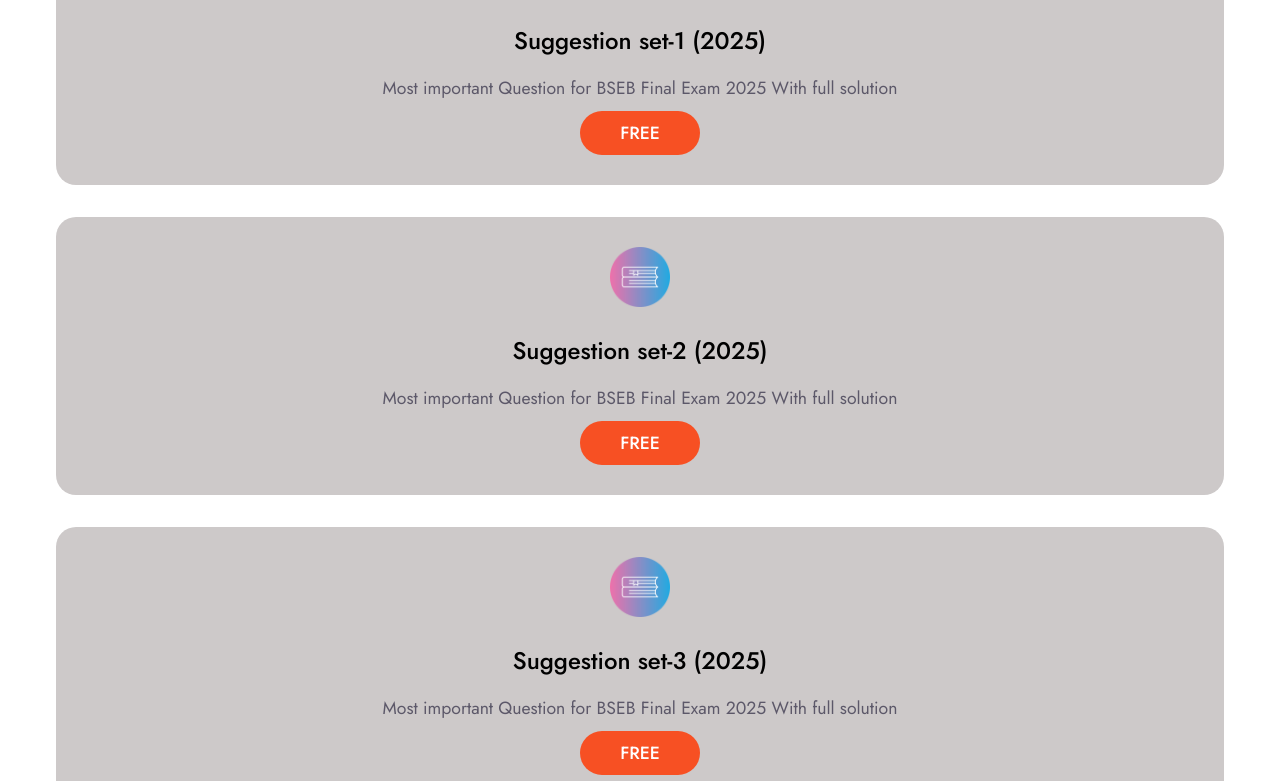
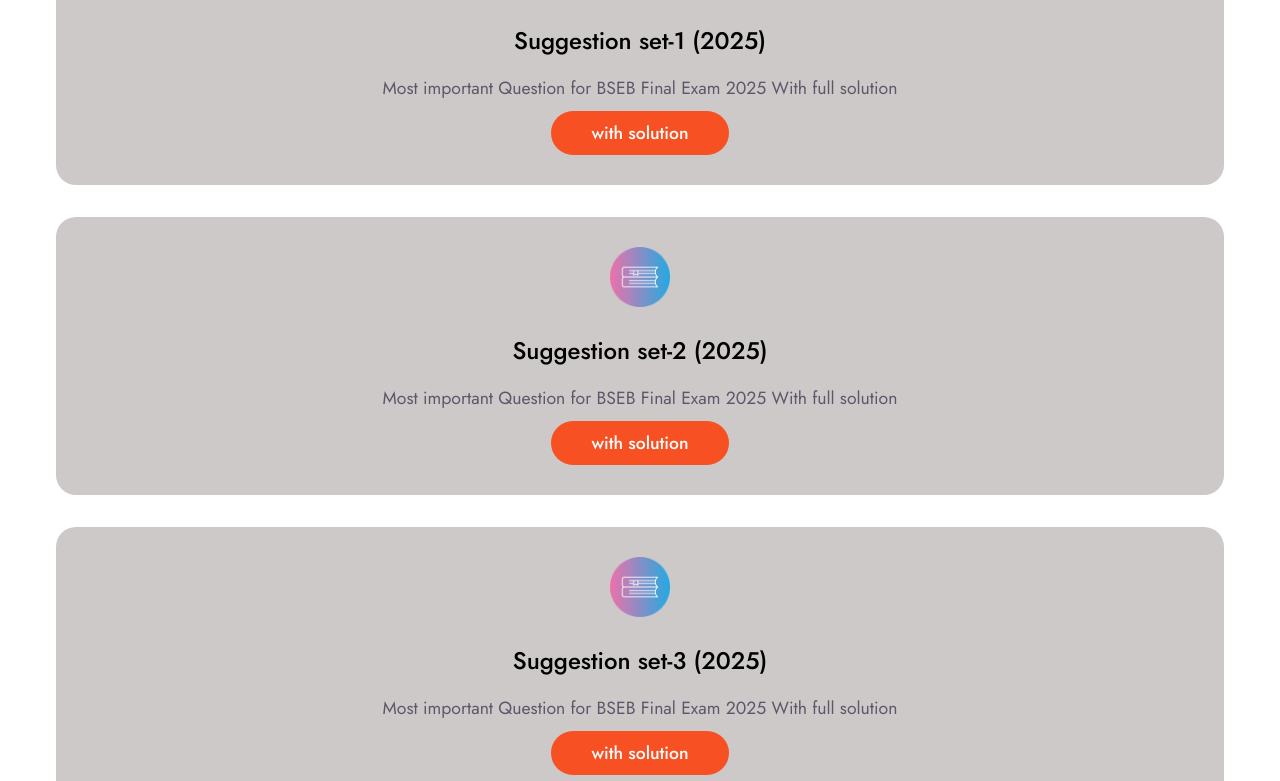
Before and after one commit to Firoj-7/Unique-physics-class, a plain HTML site: page index.html in a window 1280 px wide. Shown: the part 999-1780 px from the top of the page. Drawn offline with nearby package versions, Linux system fonts and the light colour scheme.

Commit message:
changed name of btn

```diff
--- a/index.html
+++ b/index.html
@@ -70,7 +70,7 @@
                 </div>
                 <h3>Suggestion set-1 (2025) </h3>
                 <p>Most important Question for BSEB Final Exam 2025 With full solution </p>
-                <a href="#" class="btn">FREE </a>
+                <a href="#" class="btn">with solution</a>
 
             </div>
 
@@ -80,7 +80,7 @@
                 </div>
                 <h3>Suggestion set-2 (2025) </h3>
                 <p>Most important Question for BSEB Final Exam 2025 With full solution  </p>
-                <a href="#" class="btn">FREE </a>
+                <a href="#" class="btn">with solution </a>
 
             </div>
 
@@ -90,7 +90,7 @@
                 </div>
                 <h3>Suggestion set-3 (2025) </h3>
                 <p>Most important Question for BSEB Final Exam 2025 With full solution </p>
-                <a href="#" class="btn">FREE </a>
+                <a href="#" class="btn">with solution</a>
 
             </div>
 
```
